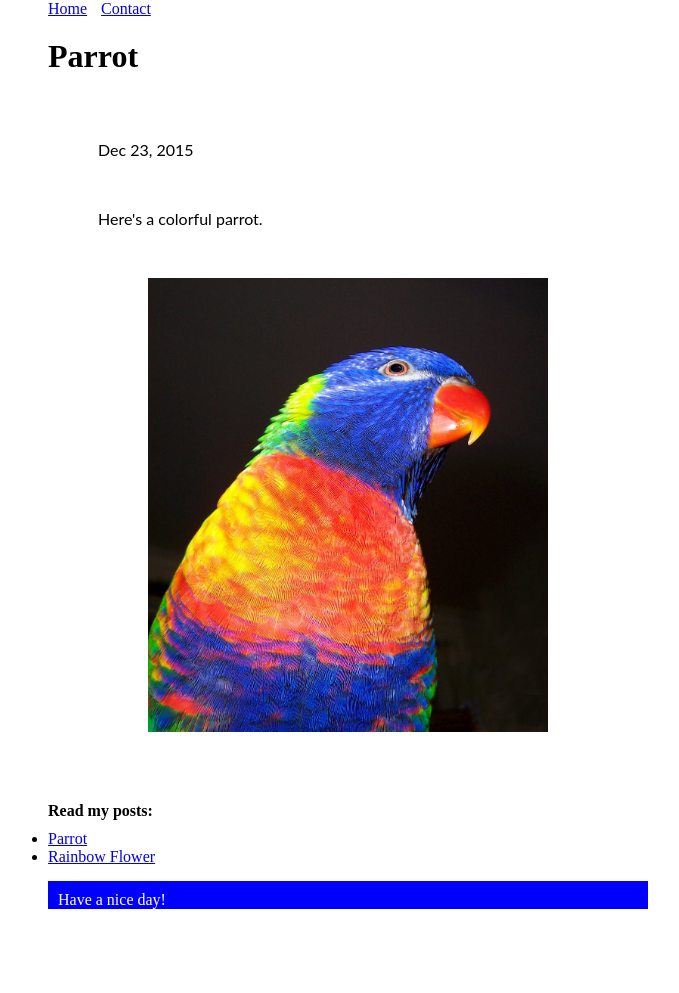
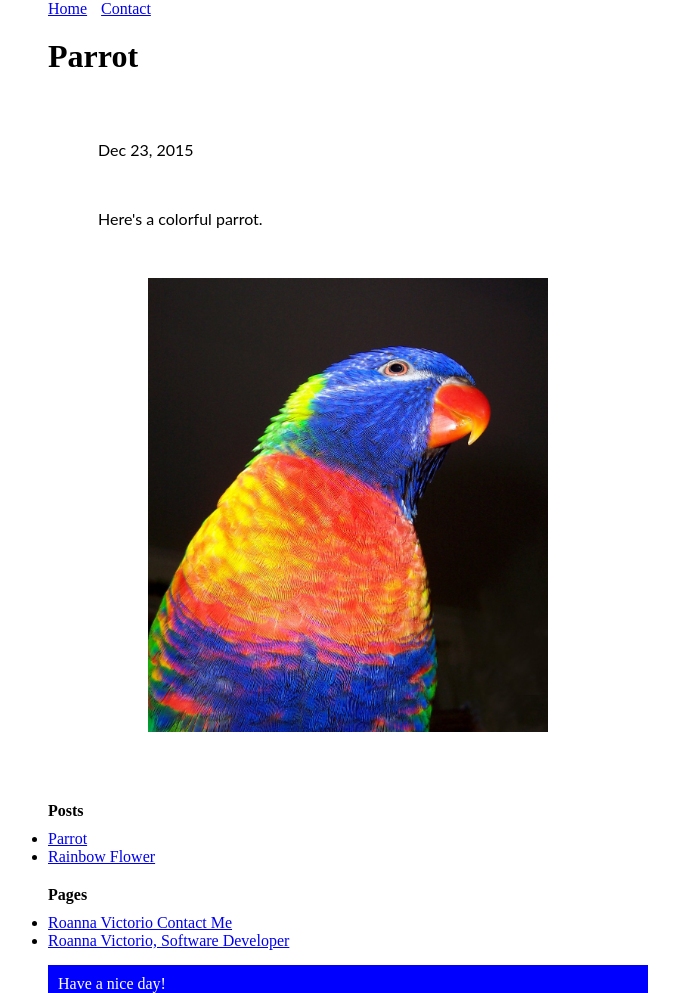
Before and after one commit to roannav/roannav.github.io, a Jekyll site: the page built from _posts/2015-12-23-parrot.html, in a window 1280 px wide. Shown: the whole page, without its empty margins (292-971 px from the left). Built offline with Jekyll 4.4.1, drawn with Linux system fonts in a browser that asks for light colours; before the commit the page ends 909 px from its top, so only the background shows below that.

Commit message:
show list of pages

```diff
--- a/_layouts/default.html
+++ b/_layouts/default.html
@@ -3,7 +3,7 @@
 <html lang="en">
 <head>
   <meta http-equiv="Content-Type" content="text/html; charset=utf-8"/>
-  <title>{{ page.title }}</title>
+  <title>{{ page.title }} | Roanna Victorio's Blog</title>
   <link href="/css/styles.css" rel="stylesheet" type="text/css">
 </head>
 
@@ -16,7 +16,7 @@
 
     {{ content }}
 
-    <h4>Read my posts:</h4>
+    <h4>Posts</h4>
     <ul>
       {% for post in site.posts %}
         <li>
@@ -24,6 +24,19 @@
         </li>
       {% endfor %}
     </ul>
+
+
+    <h4>Pages</h4>
+    <ul>
+      {% for page in site.pages %}
+        <li>
+          <a href="{{ page.url }}">{{ page.title }}</a>
+        </li>
+      {% endfor %}
+    </ul>
+
+
+
     <footer>Have a nice day!</footer>
   </div>
 </body>
```
